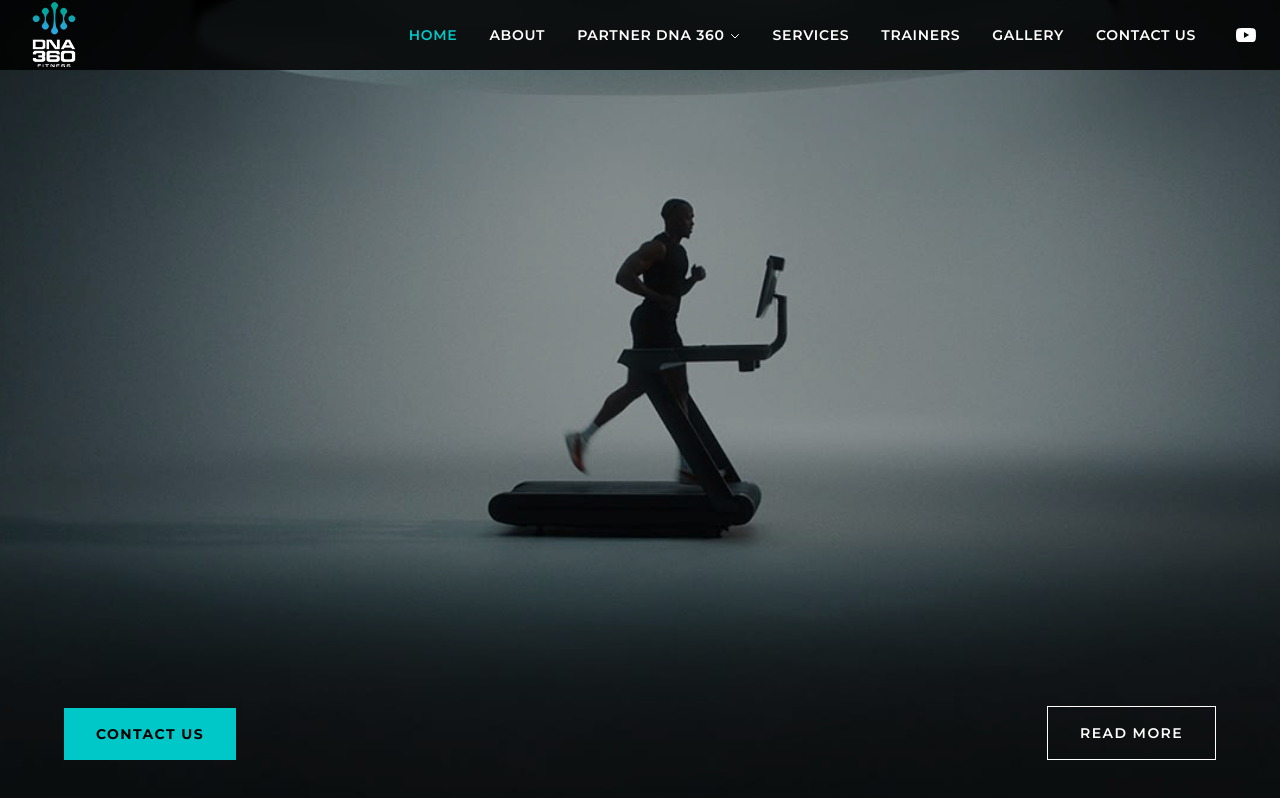
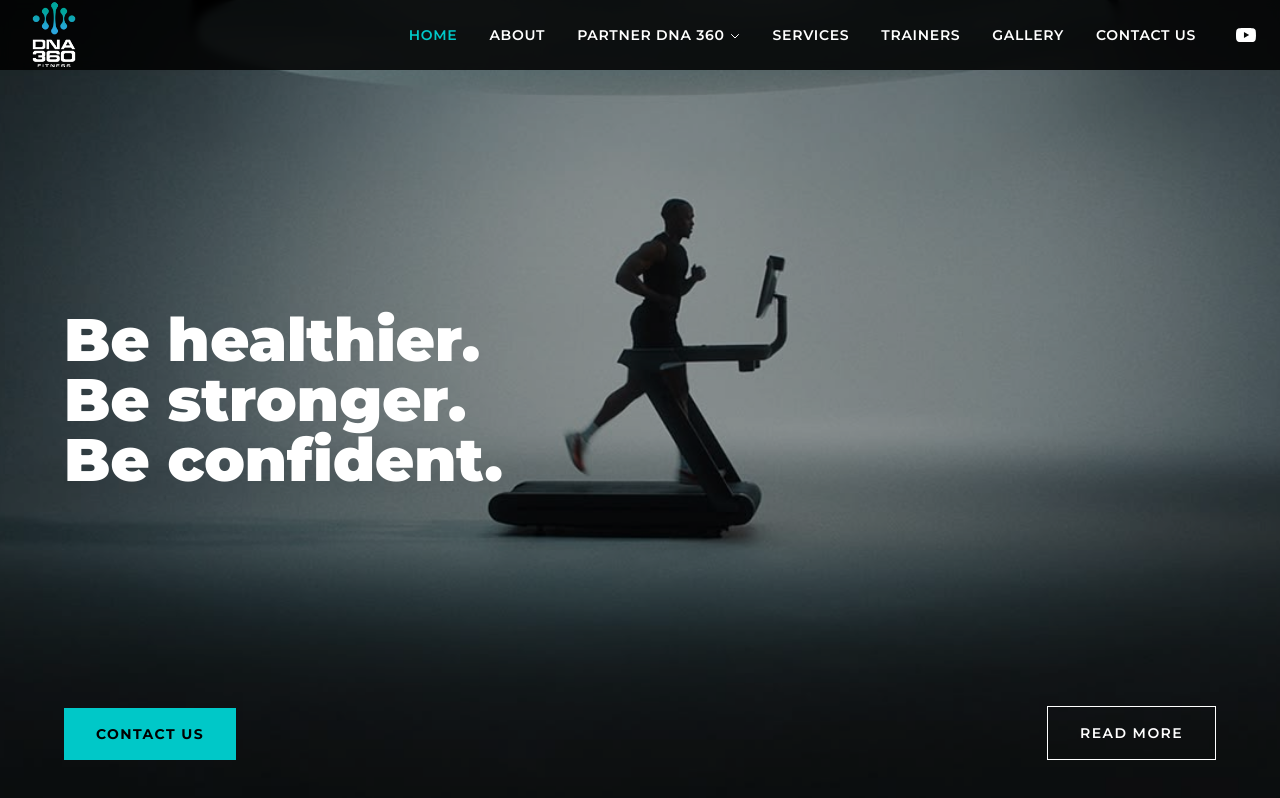
Before and after one commit to ke7innnn/dna360, a Next.js app: page / in a window 1280 px wide. Shown: the top 798 px of the page. Built offline with nearby package versions, Linux system fonts and the light colour scheme.

Commit message:
feat: add hero text on left side, fix spelling of healthier

```diff
--- a/components/sections/Hero.tsx
+++ b/components/sections/Hero.tsx
@@ -20,12 +20,31 @@ export default function Hero() {
       {/* Subtle dark overlay */}
       <div className="absolute inset-0 bg-black/30" />
 
+      {/* Left side text */}
+      <div className="absolute left-8 sm:left-16 top-1/2 -translate-y-1/2 z-10">
+        <motion.div
+          initial={{ opacity: 0, x: -40 }}
+          animate={{ opacity: 1, x: 0 }}
+          transition={{ duration: 0.7, ease: 'easeOut', delay: 0.2 }}
+        >
+          <p className="text-white font-black font-montserrat text-4xl sm:text-5xl lg:text-6xl leading-tight">
+            Be healthier.
+          </p>
+          <p className="text-white font-black font-montserrat text-4xl sm:text-5xl lg:text-6xl leading-tight">
+            Be stronger.
+          </p>
+          <p className="text-white font-black font-montserrat text-4xl sm:text-5xl lg:text-6xl leading-tight">
+            Be confident.
+          </p>
+        </motion.div>
+      </div>
+
       {/* Bottom buttons — left and right */}
       <div className="absolute bottom-10 left-0 right-0 z-10 flex items-end justify-between px-8 sm:px-16">
         <motion.div
           initial={{ opacity: 0, x: -30 }}
           animate={{ opacity: 1, x: 0 }}
-          transition={{ duration: 0.6, ease: 'easeOut', delay: 0.3 }}
+          transition={{ duration: 0.6, ease: 'easeOut', delay: 0.5 }}
         >
           <Link
             href="/contact"
@@ -39,7 +58,7 @@ export default function Hero() {
         <motion.div
           initial={{ opacity: 0, x: 30 }}
           animate={{ opacity: 1, x: 0 }}
-          transition={{ duration: 0.6, ease: 'easeOut', delay: 0.3 }}
+          transition={{ duration: 0.6, ease: 'easeOut', delay: 0.5 }}
         >
           <Link
             href="/about"
```
